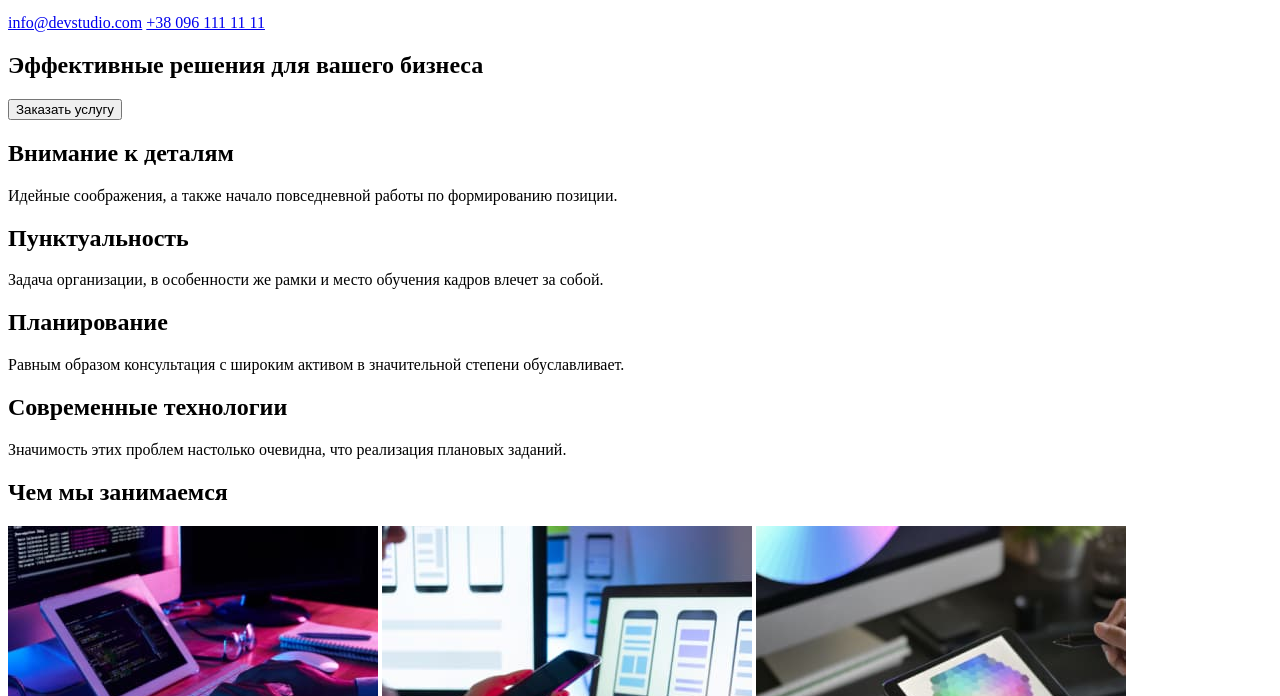
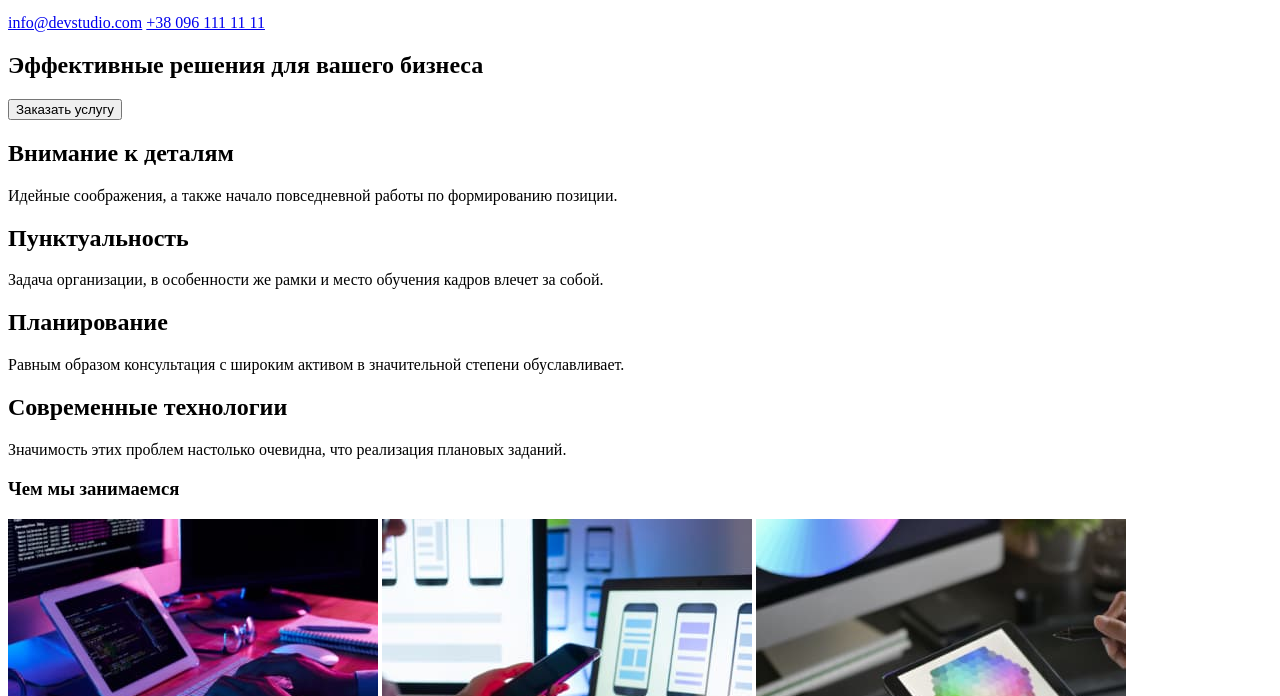
Before and after one commit to BogdanKaleniuk/goit-markup-hw-01, a plain HTML site: page index.html in a window 1280 px wide. Shown: the part 104-800 px from the top of the page. Drawn offline with Linux system fonts and the light colour scheme.

Commit message:
Замена h2 на h3

```diff
--- a/index.html
+++ b/index.html
@@ -49,7 +49,7 @@
         </p>
       </section>
       <section>
-        <h2>Чем мы занимаемся</h2>
+        <h3>Чем мы занимаемся</h3>
         <a href=""
           ><img src="./images/img1.jpg" alt="Фото1" width="370" height="294"
         /></a>
```
